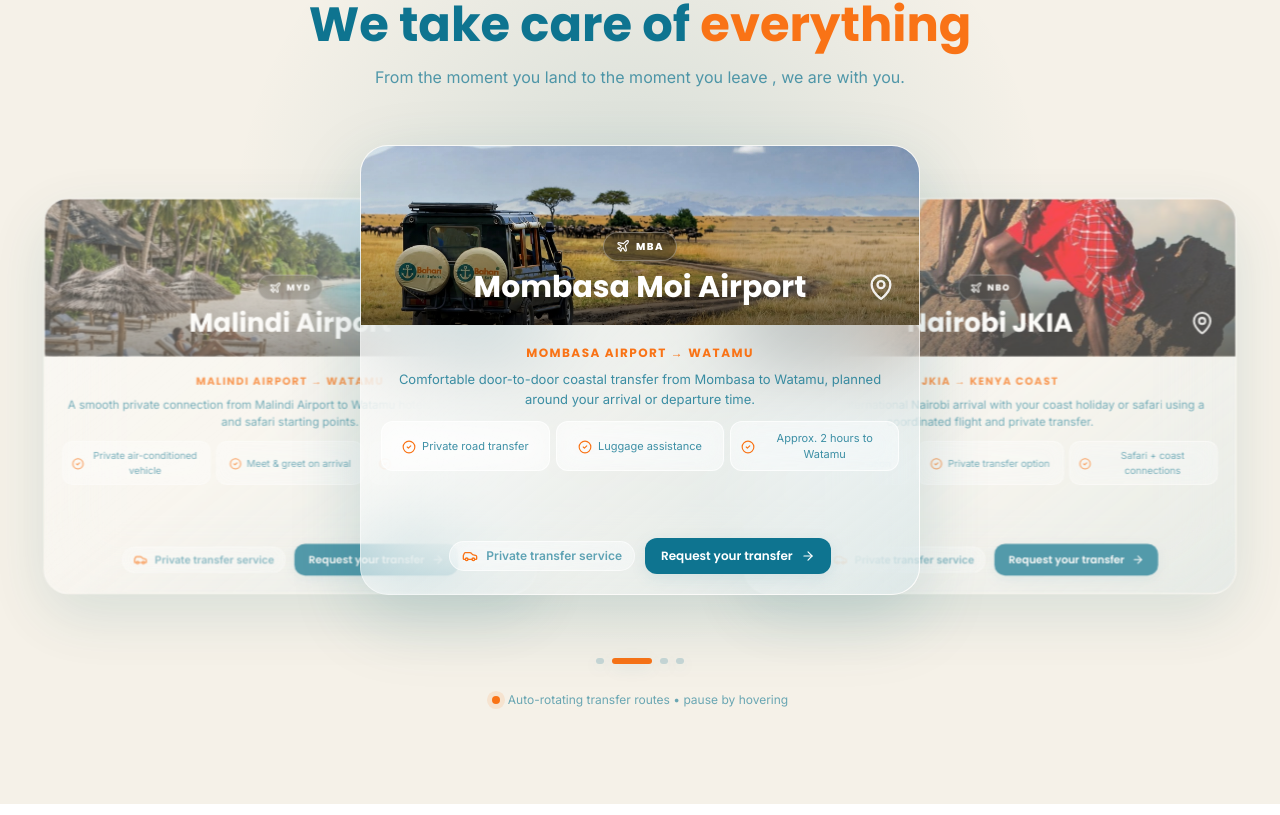
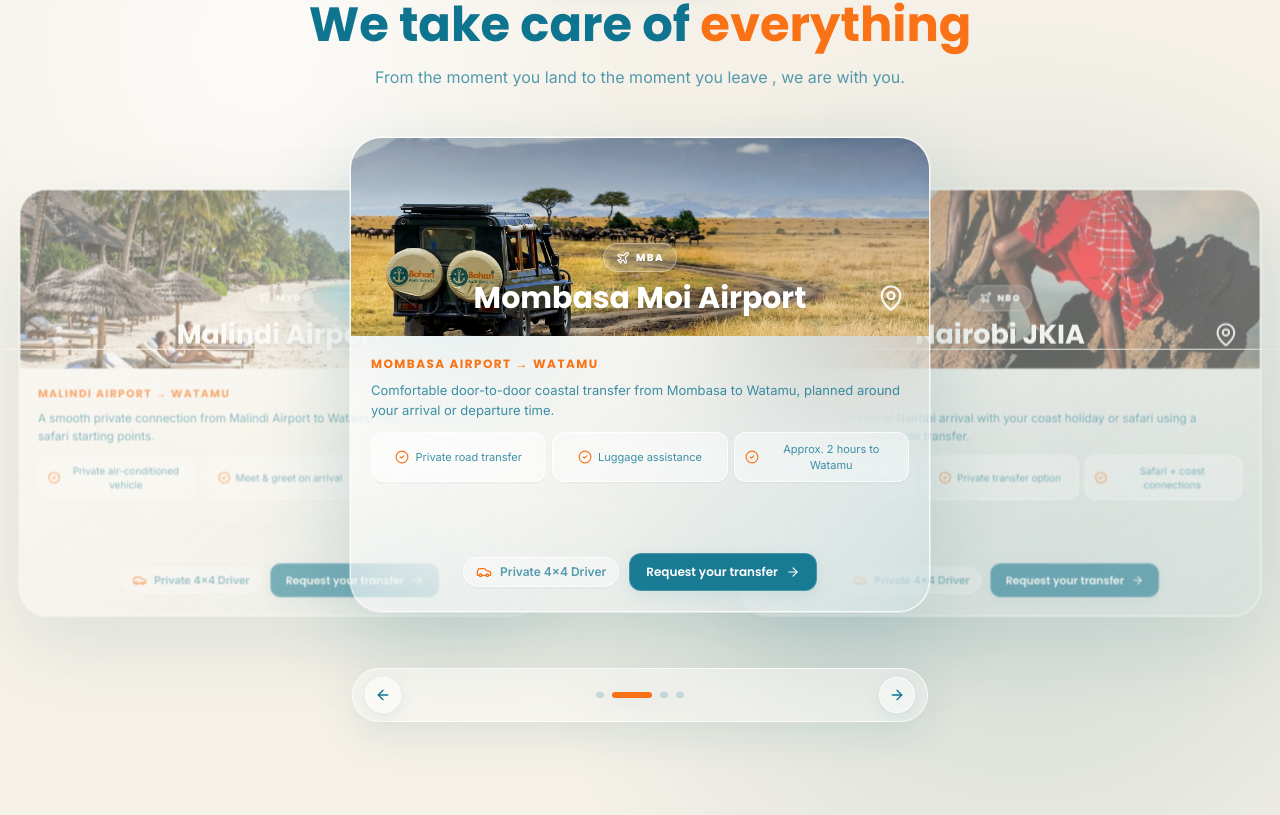
Before and after one commit to Sheddymae/bahari-asili-safaris, a Next.js app: page / in a window 1280 px wide. Shown: the part 8125-8940 px from the top of the page. Built offline with nearby package versions, Linux system fonts and the light colour scheme; no server answers; the database is empty.

Commit message:
refactor: apply glass transfer experience on homepage

```diff
--- a/components/HomeTransfersInfiniteStack.tsx
+++ b/components/HomeTransfersInfiniteStack.tsx
@@ -1,7 +1,7 @@
 'use client';
 
 import { useCallback, useEffect, useMemo, useState } from 'react';
-import { ArrowRight, Car, CheckCircle2, Plane, MapPin } from 'lucide-react';
+import { ArrowLeft, ArrowRight, Car, CheckCircle2, Plane, MapPin } from 'lucide-react';
 import { AnimatePresence, motion } from 'framer-motion';
 import { useLanguage } from '@/contexts/LanguageContext';
 
@@ -54,11 +54,7 @@ const TRANSFERS: TransferCard[] = [
   },
 ];
 
-export default function HomeTransfersInfiniteStack({
-  onBook,
-}: {
-  onBook: (transferType: string) => void;
-}) {
+export default function HomeTransfersInfiniteStack({ onBook }: { onBook: (transferType: string) => void }) {
   const { t } = useLanguage();
   const tr = t.transfers;
   const [activeIndex, setActiveIndex] = useState(0);
@@ -84,7 +80,7 @@ export default function HomeTransfersInfiniteStack({
 
   useEffect(() => {
     if (paused || cards.length < 2) return;
-    const timer = window.setInterval(advance, 4200);
+    const timer = window.setInterval(advance, 5000);
     return () => window.clearInterval(timer);
   }, [advance, paused, cards.length]);
 
@@ -100,22 +96,24 @@ export default function HomeTransfersInfiniteStack({
       onMouseEnter={() => setPaused(true)}
       onMouseLeave={() => setPaused(false)}
     >
-      <div className="pointer-events-none absolute inset-0 bg-[radial-gradient(circle_at_50%_40%,rgba(14,95,107,0.14),transparent_48%)]" />
+      <div className="pointer-events-none absolute inset-0 bg-[radial-gradient(circle_at_20%_20%,rgba(255,255,255,0.72),transparent_32%),radial-gradient(circle_at_80%_70%,rgba(14,95,107,0.16),transparent_42%)]" />
+      <div className="pointer-events-none absolute inset-x-0 top-0 h-40 bg-gradient-to-b from-white/40 to-transparent" />
+
       <div className="relative mx-auto max-w-7xl">
-        <div className="mx-auto mb-10 max-w-3xl text-center sm:mb-14">
-          <span className="inline-flex items-center gap-2 rounded-full border border-white/70 bg-white/55 px-4 py-2 font-poppins text-[10px] font-bold uppercase tracking-[0.16em] text-ocean-700 shadow-sm backdrop-blur-xl">
+        <div className="mx-auto mb-8 max-w-3xl text-center sm:mb-12">
+          <span className="inline-flex items-center gap-2 rounded-full border border-white/80 bg-white/45 px-4 py-2 font-poppins text-[10px] font-bold uppercase tracking-[0.16em] text-ocean-700 shadow-[0_10px_30px_rgba(14,95,107,0.08)] backdrop-blur-2xl">
             <Plane className="h-3.5 w-3.5 text-safari-500" />
-            {tr.label || 'Transfers & Services'}
+            {tr.label}
           </span>
           <h2 className="mt-4 font-poppins text-3xl font-bold leading-tight text-ocean-700 sm:text-4xl lg:text-5xl">
-            {tr.title || 'We take care of'} <span className="text-safari-500">{tr.titleHighlight || 'everything'}</span>
+            {tr.title} <span className="text-safari-500">{tr.titleHighlight}</span>
           </h2>
           <p className="mx-auto mt-4 max-w-2xl font-inter text-sm leading-6 text-ocean-700/70 sm:text-base">
-            {tr.subtitle || 'Private airport, coastal and safari transfers arranged around your itinerary.'}
+            {tr.subtitle}
           </p>
         </div>
 
-        <div className="relative mx-auto flex h-[485px] w-full max-w-[1180px] items-start justify-center overflow-visible sm:h-[505px]">
+        <div className="relative mx-auto flex h-[510px] w-full max-w-[1180px] items-start justify-center overflow-visible sm:h-[535px]">
           {visibleCards.map(({ card, offset }) => {
             const isActive = offset === 0;
             return (
@@ -123,47 +121,47 @@ export default function HomeTransfersInfiniteStack({
                 key={`${card.code}-${activeIndex}`}
                 initial={{ opacity: 0, x: offset * 80, scale: isActive ? 0.96 : 0.88 }}
                 animate={{
-                  opacity: isActive ? 1 : 0.7,
-                  x: offset * (isMobile ? 108 : 350),
-                  scale: isActive ? 1 : 0.88,
-                  y: isActive ? 0 : 26,
+                  opacity: isActive ? 1 : 0.56,
+                  x: offset * (isMobile ? 112 : 360),
+                  scale: isActive ? 1 : 0.9,
+                  y: isActive ? 0 : 28,
                 }}
                 transition={{ duration: 0.65, ease: [0.22, 1, 0.36, 1] }}
-                style={{
-                  left: isMobile ? '4%' : 'calc(50% - 280px)',
-                  width: isMobile ? '92%' : '560px',
-                }}
-                className={`group absolute top-0 h-[430px] overflow-hidden rounded-[28px] border border-white/60 bg-white/30 shadow-[0_24px_70px_rgba(14,95,107,0.18)] backdrop-blur-2xl transition-shadow duration-500 hover:shadow-[0_30px_85px_rgba(14,95,107,0.24)] sm:h-[450px] ${isActive ? 'z-30' : 'z-10 pointer-events-none'}`}
+                style={{ left: isMobile ? '2%' : 'calc(50% - 290px)', width: isMobile ? '96%' : '580px' }}
+                className={`group absolute top-0 h-[455px] overflow-hidden rounded-[32px] border border-white/75 bg-white/25 shadow-[0_30px_90px_rgba(14,95,107,0.20)] backdrop-blur-3xl ring-1 ring-white/40 transition-all duration-500 sm:h-[475px] ${isActive ? 'z-30' : 'z-10 pointer-events-none'}`}
               >
-                <div className="absolute inset-0 bg-gradient-to-br from-white/65 via-white/25 to-ocean-700/10" />
-                <div className="relative grid h-full grid-rows-[40%_60%]">
+                <div className="pointer-events-none absolute inset-0 bg-gradient-to-br from-white/70 via-white/25 to-ocean-700/10" />
+                <div className="pointer-events-none absolute inset-x-0 top-0 h-px bg-white/90" />
+
+                <div className="relative grid h-full grid-rows-[42%_58%]">
                   <div className="relative overflow-hidden">
                     <img
                       src={card.image}
                       alt={card.title}
                       className="h-full w-full object-cover transition-transform duration-700 ease-out group-hover:scale-105"
                     />
-                    <div className="absolute inset-0 bg-gradient-to-t from-black/55 via-black/5 to-transparent" />
+                    <div className="absolute inset-0 bg-gradient-to-t from-ocean-950/75 via-ocean-900/10 to-transparent" />
+                    <div className="absolute inset-x-0 top-0 h-20 bg-gradient-to-b from-black/20 to-transparent" />
                     <div className="absolute bottom-5 left-5 right-5 flex items-end justify-center gap-3 text-center">
                       <div>
-                        <span className="inline-flex items-center gap-1.5 rounded-full border border-white/30 bg-black/25 px-3 py-1.5 font-poppins text-[10px] font-extrabold tracking-[0.14em] text-white backdrop-blur-md">
+                        <span className="inline-flex items-center gap-1.5 rounded-full border border-white/35 bg-white/15 px-3 py-1.5 font-poppins text-[10px] font-extrabold tracking-[0.14em] text-white shadow-lg backdrop-blur-xl">
                           <Plane className="h-3.5 w-3.5" />
                           {card.code}
                         </span>
-                        <h3 className="mt-2 font-poppins text-2xl font-bold text-white sm:text-3xl">{card.title}</h3>
+                        <h3 className="mt-2 font-poppins text-2xl font-bold text-white drop-shadow-md sm:text-3xl">{card.title}</h3>
                       </div>
                       <MapPin className="absolute bottom-1 right-1 hidden h-7 w-7 text-white/90 sm:block" />
                     </div>
                   </div>
 
-                  <div className="flex flex-col justify-between p-4 text-center sm:p-5">
+                  <div className="flex flex-col justify-between p-4 sm:p-5">
                     <div>
                       <p className="font-poppins text-xs font-bold uppercase tracking-[0.12em] text-safari-500">{card.route}</p>
                       <p className="mt-2 font-inter text-[13px] leading-5 text-ocean-700/80">{card.description}</p>
                       <div className="mx-auto mt-3 grid w-full max-w-[540px] grid-cols-1 gap-1.5 sm:grid-cols-3">
                         {card.details.map((detail) => (
-                          <div key={detail} className="flex items-center justify-center gap-1.5 rounded-xl border border-white/70 bg-white/45 px-2.5 py-2 text-center backdrop-blur-md transition-all duration-300 group-hover:bg-white/60">
-                            <CheckCircle2 className="mt-0.5 h-3.5 w-3.5 shrink-0 text-safari-500" />
+                          <div key={detail} className="flex items-center justify-center gap-1.5 rounded-xl border border-white/80 bg-white/40 px-2.5 py-2 text-center shadow-sm backdrop-blur-xl transition-all duration-300 group-hover:bg-white/55">
+                            <CheckCircle2 className="h-3.5 w-3.5 shrink-0 text-safari-500" />
                             <span className="font-inter text-[11px] leading-4 text-ocean-700/80">{detail}</span>
                           </div>
                         ))}
@@ -171,16 +169,16 @@ export default function HomeTransfersInfiniteStack({
                     </div>
 
                     <div className="flex flex-wrap items-center justify-center gap-2.5">
-                      <span className="inline-flex items-center gap-2 rounded-full border border-white/60 bg-white/35 px-3 py-1.5 font-inter text-xs font-semibold text-ocean-700/65 backdrop-blur-md">
+                      <span className="inline-flex items-center gap-2 rounded-full border border-white/70 bg-white/35 px-3 py-1.5 font-inter text-xs font-semibold text-ocean-700/70 shadow-sm backdrop-blur-xl">
                         <Car className="h-4 w-4 text-safari-500" />
-                        Private transfer service
+                        {tr.services?.[1]?.title || tr.title}
                       </span>
                       <button
                         type="button"
                         onClick={() => onBook(card.bookingValue)}
-                        className="inline-flex items-center gap-2 rounded-xl bg-ocean-700 px-4 py-2.5 font-poppins text-xs font-semibold text-white shadow-lg shadow-ocean-700/20 transition hover:-translate-y-0.5 hover:bg-ocean-800 focus:outline-none focus-visible:ring-2 focus-visible:ring-safari-500"
+                        className="inline-flex items-center gap-2 rounded-xl border border-white/20 bg-ocean-700/95 px-4 py-2.5 font-poppins text-xs font-semibold text-white shadow-lg shadow-ocean-700/20 transition hover:-translate-y-0.5 hover:bg-ocean-800 focus:outline-none focus-visible:ring-2 focus-visible:ring-safari-500"
                       >
-                        {tr.cta || 'Request your transfer'}
+                        {tr.cta}
                         <ArrowRight className="h-3.5 w-3.5" />
                       </button>
                     </div>
@@ -189,25 +187,20 @@ export default function HomeTransfersInfiniteStack({
               </motion.article>
             );
           })}
-
-
         </div>
 
-        <div className="mt-2 flex items-center justify-center gap-2">
-          {cards.map((card, index) => (
-            <button
-              key={card.code}
-              type="button"
-              onClick={() => setActiveIndex(index)}
-              aria-label={`Show ${card.title}`}
-              className={`h-1.5 rounded-full transition-all duration-500 ${index === activeIndex ? 'w-10 bg-safari-500' : 'w-2 bg-ocean-700/20'}`}
-            />
-          ))}
-        </div>
-
-        <div className="mx-auto mt-7 flex max-w-2xl items-center justify-center gap-2 text-center font-inter text-xs text-ocean-700/60">
-          <span className="inline-flex h-2 w-2 rounded-full bg-safari-500 shadow-[0_0_0_5px_rgba(255,122,24,0.12)]" />
-          Auto-rotating transfer routes • pause by hovering
+        <div className="relative z-40 mx-auto -mt-1 flex max-w-xl items-center justify-between rounded-full border border-white/75 bg-white/35 px-3 py-2 shadow-[0_14px_40px_rgba(14,95,107,0.10)] backdrop-blur-2xl">
+          <button type="button" onClick={previous} aria-label={tr.title} className="flex h-9 w-9 items-center justify-center rounded-full border border-white/70 bg-white/45 text-ocean-700 transition hover:bg-white/70 focus:outline-none focus-visible:ring-2 focus-visible:ring-safari-500">
+            <ArrowLeft className="h-4 w-4" />
+          </button>
+          <div className="flex items-center justify-center gap-2">
+            {cards.map((card, index) => (
+              <button key={card.code} type="button" onClick={() => setActiveIndex(index)} aria-label={card.title} className={`h-1.5 rounded-full transition-all duration-500 ${index === activeIndex ? 'w-10 bg-safari-500' : 'w-2 bg-ocean-700/20'}`} />
+            ))}
+          </div>
+          <button type="button" onClick={advance} aria-label={tr.titleHighlight || tr.title} className="flex h-9 w-9 items-center justify-center rounded-full border border-white/70 bg-white/45 text-ocean-700 transition hover:bg-white/70 focus:outline-none focus-visible:ring-2 focus-visible:ring-safari-500">
+            <ArrowRight className="h-4 w-4" />
+          </button>
         </div>
       </div>
     </section>
```
